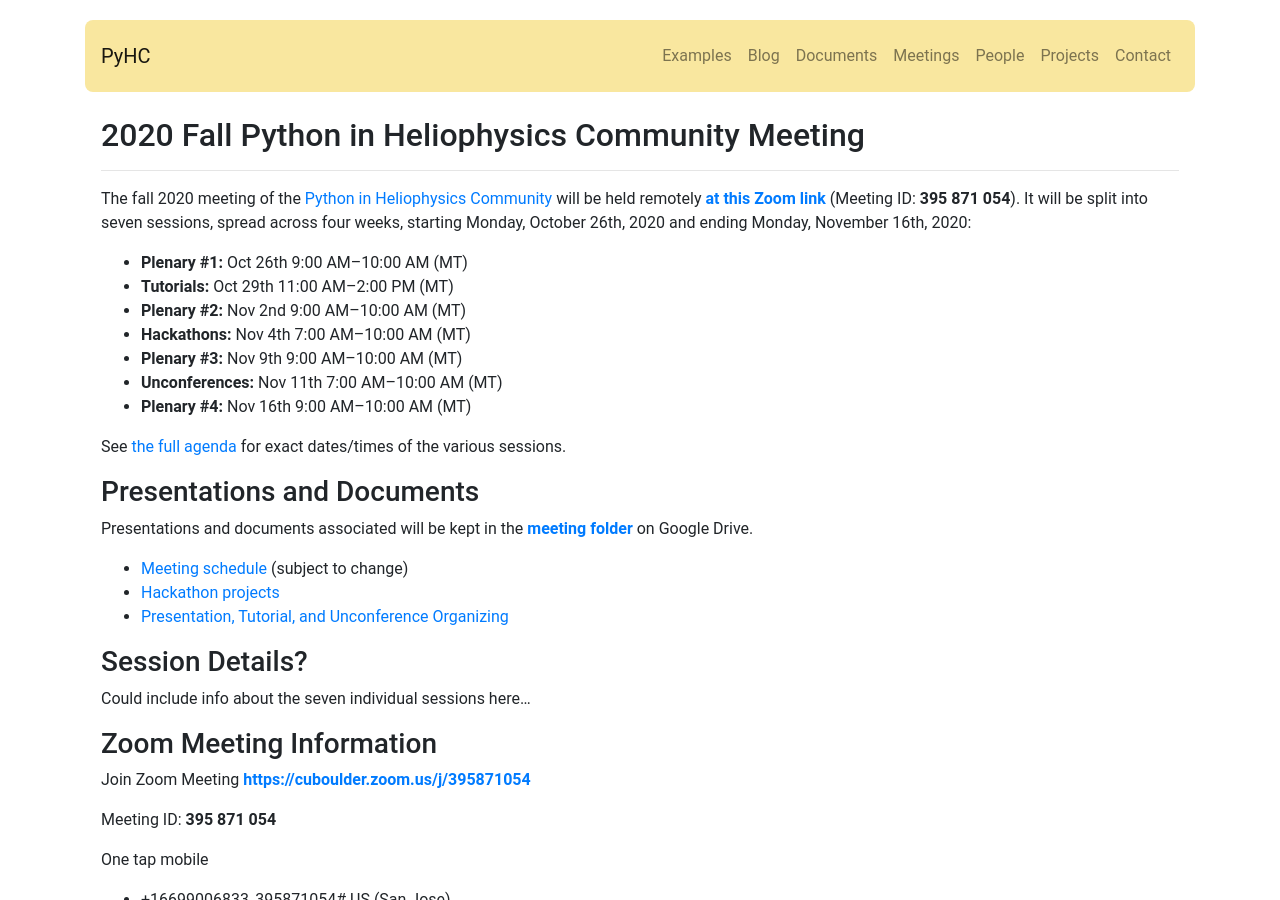
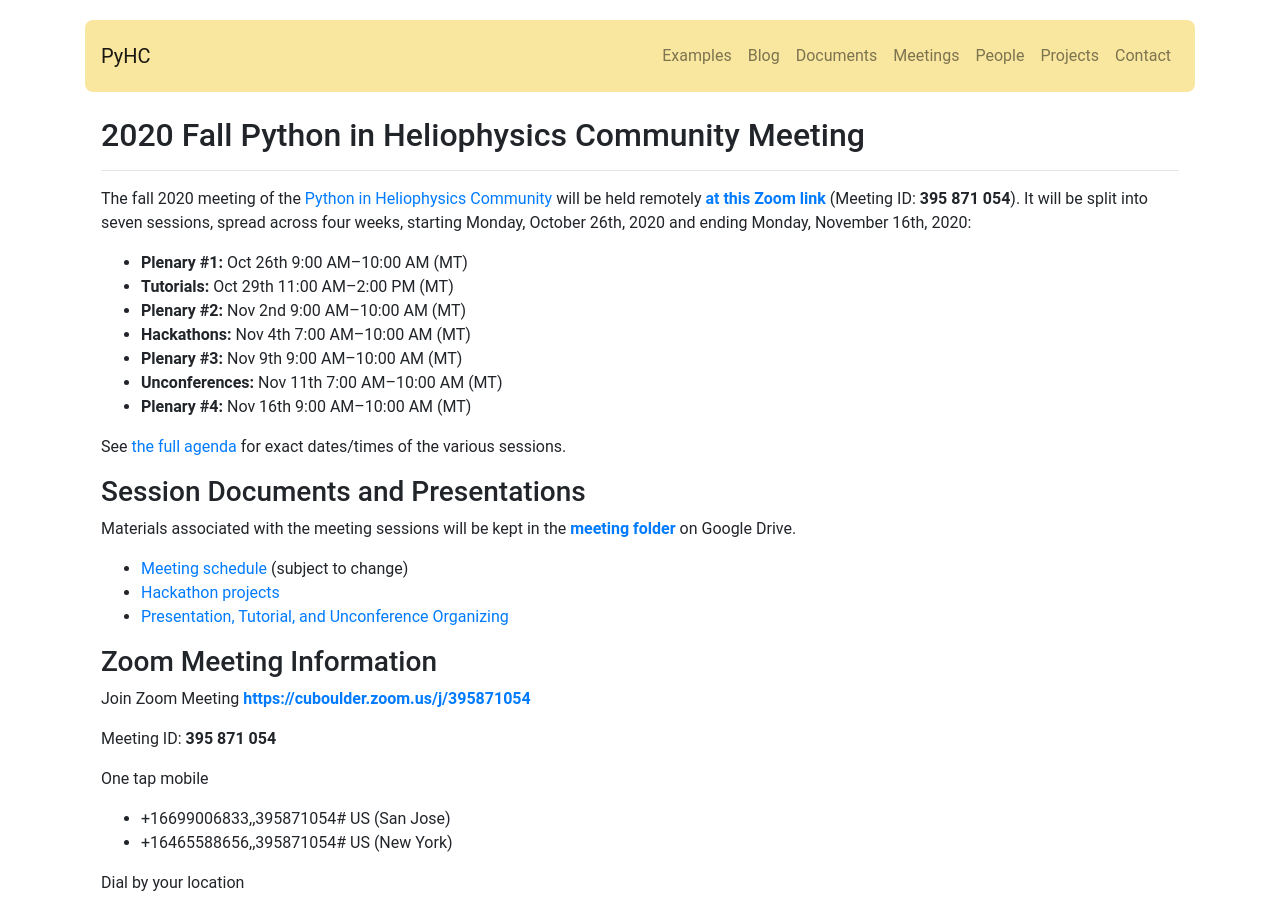
Before and after one commit to heliophysicsPy/heliophysicsPy.github.io, a Jekyll site: the page built from _pages/meetings/fall2020.md, in a window 1280 px wide and 900 px high. Built offline with Jekyll 4.4.1, drawn with Linux system fonts in a browser that asks for light colours; nearby versions of some CDN libraries.

Commit message:
Remove Session Details section and update another

```diff
--- a/_pages/meetings/fall2020.md
+++ b/_pages/meetings/fall2020.md
@@ -17,17 +17,13 @@
 
 See [the full agenda](https://docs.google.com/spreadsheets/d/18lrxi8XsjDZ76MjWZPFOovu1JWrdjvoLZmyZfS_LZ3A/edit#gid=0) for exact dates/times of the various sessions.
 
-### Presentations and Documents
+### Session Documents and Presentations
 
-Presentations and documents associated will be kept in the [**meeting folder**](https://drive.google.com/drive/u/0/folders/1T3CGRwXAst8jd7I6xFiKxyCgluGGpg0A) on Google Drive.
+Materials associated with the meeting sessions will be kept in the [**meeting folder**](https://drive.google.com/drive/u/0/folders/1T3CGRwXAst8jd7I6xFiKxyCgluGGpg0A) on Google Drive.
 
  - [Meeting schedule](https://docs.google.com/spreadsheets/d/18lrxi8XsjDZ76MjWZPFOovu1JWrdjvoLZmyZfS_LZ3A/edit#gid=0) (subject to change)
  - [Hackathon projects](https://docs.google.com/spreadsheets/d/1vPgf9nKnJaJ9kYZENxzD83UF84cwi4LQz1_vFLj9Sms/edit#gid=0)
  - [Presentation, Tutorial, and Unconference Organizing](https://docs.google.com/spreadsheets/d/1dSLU4okGHOlPXGe969C2t9nQWlBr7NOP_F84Hn14WRw/edit#gid=0)
-
-### Session Details?
-
-Could include info about the seven individual sessions here...
 
 ### Zoom Meeting Information
 
```
